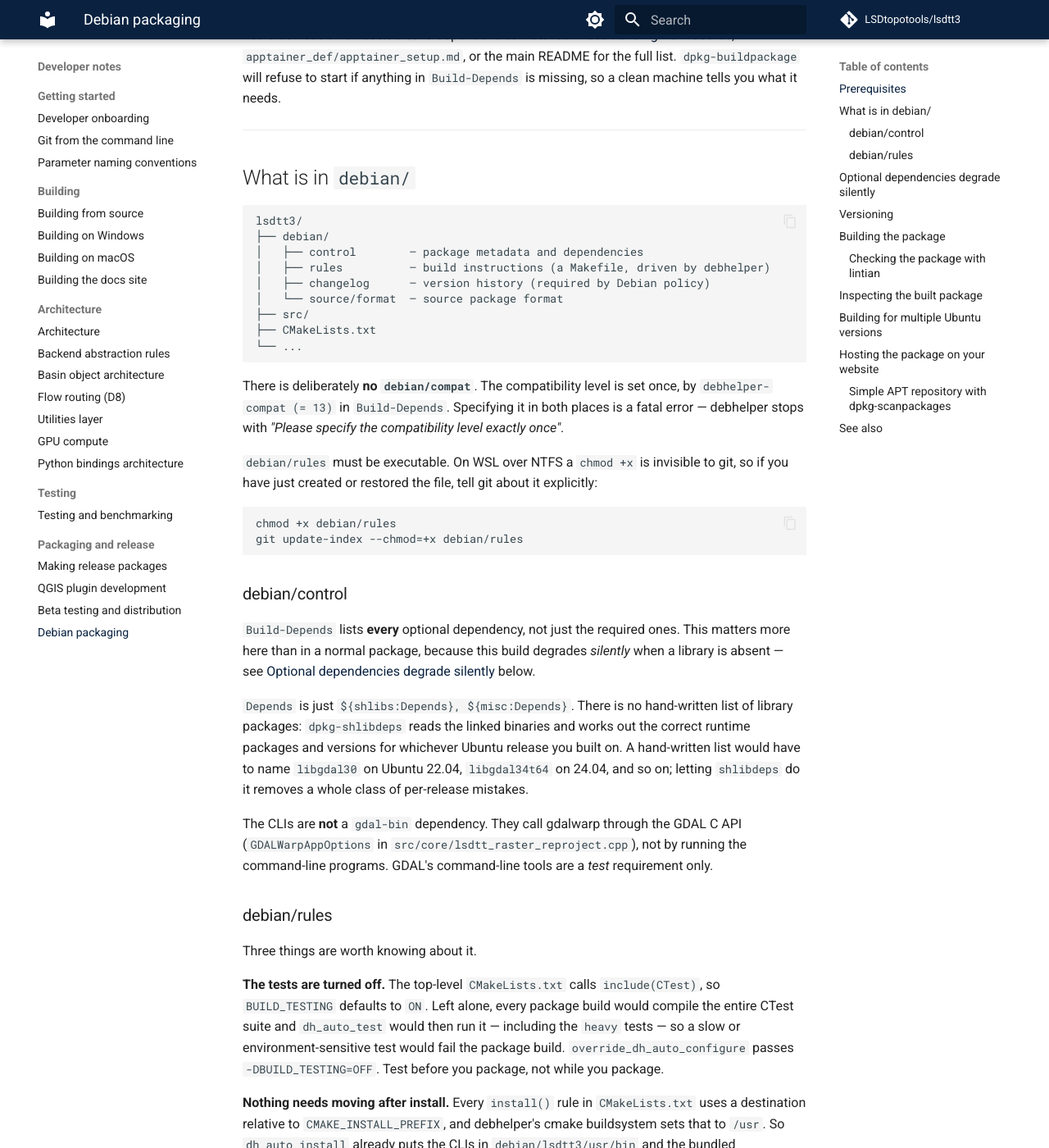
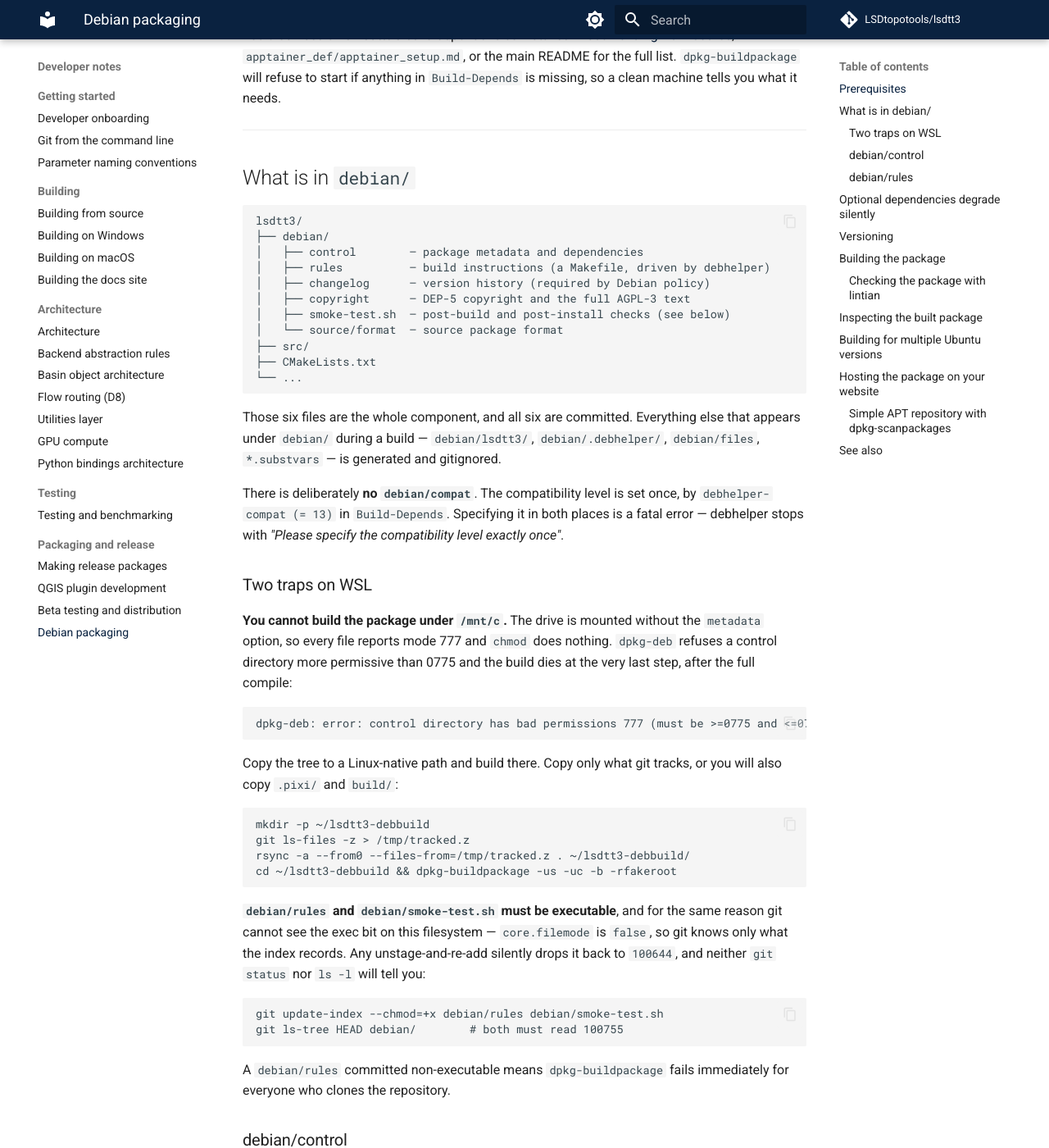
Before and after one commit to LSDtopotools/lsdtt3, an MkDocs documentation site: the page built from docs/developer_notes/debian_packaging.md, in a window 1280 px wide and 1400 px high, scrolled down 670 px. Shown: the whole window at 82% size. Built offline with MkDocs 1.6.1 and Material for MkDocs 9.7.7, drawn with Linux system fonts in a browser that asks for light colours; comment, search, counter and statistics services are not loaded; some of the changed text lies outside the part shown.

Commit message:
A few cleanups to the debian packaging

````diff
--- a/docs/developer_notes/debian_packaging.md
+++ b/docs/developer_notes/debian_packaging.md
@@ -39,25 +39,58 @@ lsdtt3/
 │   ├── control        — package metadata and dependencies
 │   ├── rules          — build instructions (a Makefile, driven by debhelper)
 │   ├── changelog      — version history (required by Debian policy)
+│   ├── copyright      — DEP-5 copyright and the full AGPL-3 text
+│   ├── smoke-test.sh  — post-build and post-install checks (see below)
 │   └── source/format  — source package format
 ├── src/
 ├── CMakeLists.txt
 └── ...
 ```
 
+Those six files are the whole component, and all six are committed. Everything
+else that appears under `debian/` during a build — `debian/lsdtt3/`,
+`debian/.debhelper/`, `debian/files`, `*.substvars` — is generated and
+gitignored.
+
 There is deliberately **no `debian/compat`**. The compatibility level is set
 once, by `debhelper-compat (= 13)` in `Build-Depends`. Specifying it in both
 places is a fatal error — debhelper stops with *"Please specify the compatibility
 level exactly once"*.
 
-`debian/rules` must be executable. On WSL over NTFS a `chmod +x` is invisible
-to git, so if you have just created or restored the file, tell git about it
-explicitly:
+### Two traps on WSL
+
+**You cannot build the package under `/mnt/c`.** The drive is mounted without
+the `metadata` option, so every file reports mode 777 and `chmod` does nothing.
+`dpkg-deb` refuses a control directory more permissive than 0775 and the build
+dies at the very last step, after the full compile:
+
+```
+dpkg-deb: error: control directory has bad permissions 777 (must be >=0775 and <=0775)
+```
+
+Copy the tree to a Linux-native path and build there. Copy only what git
+tracks, or you will also copy `.pixi/` and `build/`:
 
 ```bash
-chmod +x debian/rules
-git update-index --chmod=+x debian/rules
+mkdir -p ~/lsdtt3-debbuild
+git ls-files -z > /tmp/tracked.z
+rsync -a --from0 --files-from=/tmp/tracked.z . ~/lsdtt3-debbuild/
+cd ~/lsdtt3-debbuild && dpkg-buildpackage -us -uc -b -rfakeroot
 ```
+
+**`debian/rules` and `debian/smoke-test.sh` must be executable**, and for the
+same reason git cannot see the exec bit on this filesystem — `core.filemode` is
+`false`, so git knows only what the index records. Any unstage-and-re-add
+silently drops it back to `100644`, and neither `git status` nor `ls -l` will
+tell you:
+
+```bash
+git update-index --chmod=+x debian/rules debian/smoke-test.sh
+git ls-tree HEAD debian/        # both must read 100755
+```
+
+A `debian/rules` committed non-executable means `dpkg-buildpackage` fails
+immediately for everyone who clones the repository.
 
 ### debian/control
 
@@ -81,7 +114,7 @@ requirement only.
 
 ### debian/rules
 
-Three things are worth knowing about it.
+Four things are worth knowing about it.
 
 **The tests are turned off.** The top-level `CMakeLists.txt` calls
 `include(CTest)`, so `BUILD_TESTING` defaults to `ON`. Left alone, every
@@ -105,6 +138,26 @@ take the bundled cosmo parameter file with it.
 headers, which are useful for a development package but dead weight in a
 binary one. `override_dh_auto_install` removes them. If you ever want an
 `lsdtt3-dev` package, that is where to start.
+
+**Smoke checks run in place of the test suite.** With `BUILD_TESTING=OFF`
+nothing else in the build confirms that a single binary runs, so
+`debian/smoke-test.sh` is called twice:
+
+| Hook | Mode | Checks |
+|---|---|---|
+| `override_dh_auto_test` | `built <build-dir>` | every `lsdtt-*` starts, initialises GDAL and exits 0 on `--version`, and reports a GDAL version; at least 40 programs built; `lsdtt-spectral-analysis` exists (FFTW3 was found); `lsdtt-cosmo-tool` links `libnetcdf` (the cosmo corrections are in) |
+| `override_dh_auto_install` | `staged <destdir>` | ≥40 programs in `usr/bin`; `usr/share/lsdtt3/crn_parameters.nc` present; no static libraries or headers left staged |
+
+These take seconds and catch the packaging-specific failures a unit test
+cannot see: a binary that will not start, a tool missing because an optional
+dependency was absent at configure time, or the bundled cosmo data not reaching
+its installed location. A successful run prints:
+
+```
+smoke-test: 40 programs started, reported GDAL/PROJ and exited 0
+smoke-test: optional dependencies present: FFTW3 (spectral analysis), netCDF (cosmo corrections)
+smoke-test: 40 programs in usr/bin, crn_parameters.nc present, no static libs or headers
+```
 
 ---
 
@@ -155,9 +208,24 @@ Add a new entry with `dch` rather than editing the file by hand; the format is
 strict:
 
 ```bash
-dch --newversion 0.5.2 "Release 0.5.2."
+dch --newversion 0.5.2 --distribution jammy "Release 0.5.2."
 dch --release ""
 ```
+
+**The distribution field must name the Ubuntu series you are building for**, not
+a Debian suite. Leaving it as `unstable` makes lintian report
+`E: bad-distribution-in-changes-file`. Since a separate `.deb` is built on each
+target release anyway (see [Building for multiple Ubuntu
+versions](#building-for-multiple-ubuntu-versions)), set it to match the machine
+you are on — `jammy` on 22.04, `noble` on 24.04:
+
+```bash
+dch --distribution "$(lsb_release -cs)" --release ""
+```
+
+The field only appears in the `.changes` file, which matters for an upload to an
+archive; it does not affect the `.deb` itself or a repository served with
+`dpkg-scanpackages`.
 
 One thing to know about what the binaries report: `CMakeLists.txt` captures
 `git describe` at configure time, so `lsdtt-<tool> --version` prints the plain
@@ -202,9 +270,21 @@ skips the clean step. To start genuinely fresh, `debian/rules clean` (or
 lintian ../lsdtt3_0.5.1_amd64.deb
 ```
 
-Lintian checks the package against Debian policy. Warnings about missing man
-pages and a non-official maintainer address are expected for a personal
-distribution — errors should be investigated.
+Lintian checks the package against Debian policy. A clean run for this package
+looks like this:
+
+- **40 × `W: no-manual-page`** — one per CLI, expected. The tools document
+  themselves through `--help` and the docs site rather than man pages.
+- **Nothing else on the `.deb`.** No `no-copyright-file`, no static-library or
+  embedded-library tags, no permission or ownership tags.
+
+Run it on the `.changes` file instead of the `.deb` and you also get the debug
+package, which adds **`W: elf-error ... Unable to find program interpreter
+name`** once per build-id. That is lintian failing to parse a detached `.debug`
+file as a complete ELF executable — it is a known false positive for every
+`-dbgsym` package, not a defect in this one.
+
+Anything else should be investigated.
 
 ---
 
````
Also changed, not shown: 1 other file.
